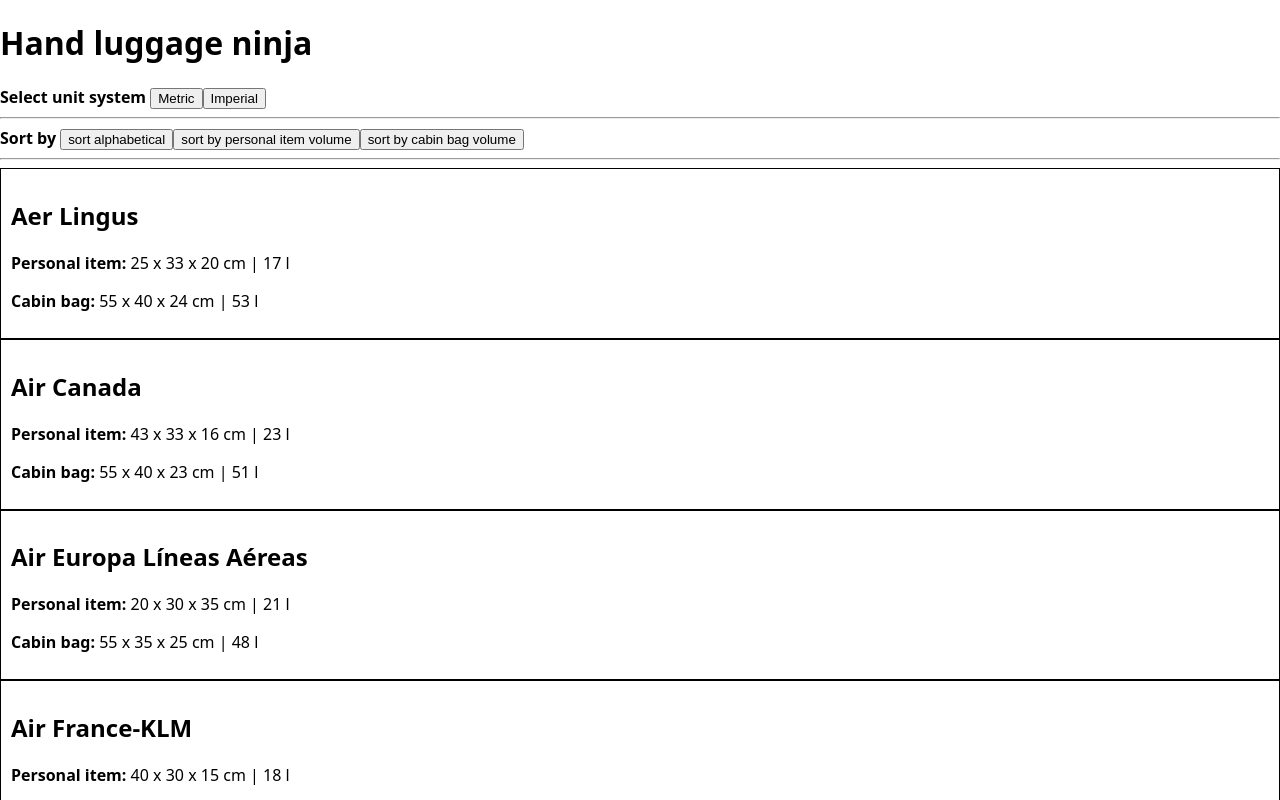
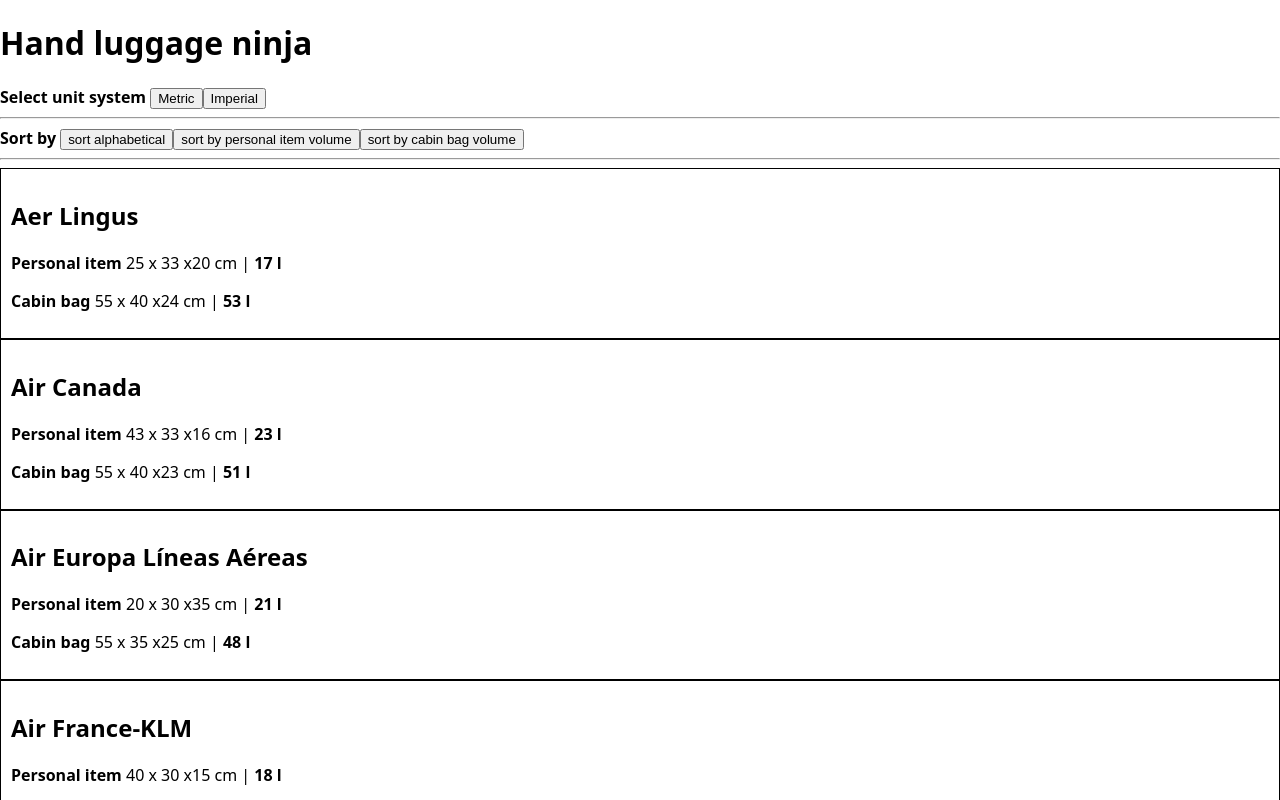
Before and after one commit to makitango/hand-luggage-ninja, a Next.js app: page / in a window 1280 px wide. Shown: the top 800 px of the page. Built offline with nearby package versions, Linux system fonts and the light colour scheme.

Commit message:
change font settings

```diff
--- a/components/AirlineList/index.js
+++ b/components/AirlineList/index.js
@@ -8,19 +8,20 @@
     <div key={key} style={{ border: "1px solid black", padding: 10 }}>
       <h2>{name}</h2>
       <p>
-        <strong>Personal item: </strong>
-        {personalItem.length} x {personalItem.width} x {personalItem.height}
+        <strong>Personal item </strong>
+        {Math.round(personalItem.length)} x {Math.round(personalItem.width)} x
+        {Math.round(personalItem.height)}
         {metricSystem ? " cm" : " inch"}
         {" | "}
-        {personalItemVolume} l
+        <strong>{personalItemVolume} l</strong>
       </p>
-      <p></p>
       <p>
-        <strong>Cabin bag: </strong>
-        {cabinBag.length} x {cabinBag.width} x {cabinBag.height}
+        <strong>Cabin bag </strong>
+        {Math.round(cabinBag.length)} x {Math.round(cabinBag.width)} x
+        {Math.round(cabinBag.height)}
         {metricSystem ? " cm" : " inch"}
         {" | "}
-        {cabinBagVolume} l
+        <strong>{cabinBagVolume} l</strong>
       </p>
       {freeCabinBag ? "" : "💰💰 Cabin bag not free 💰💰"}
     </div>
```
